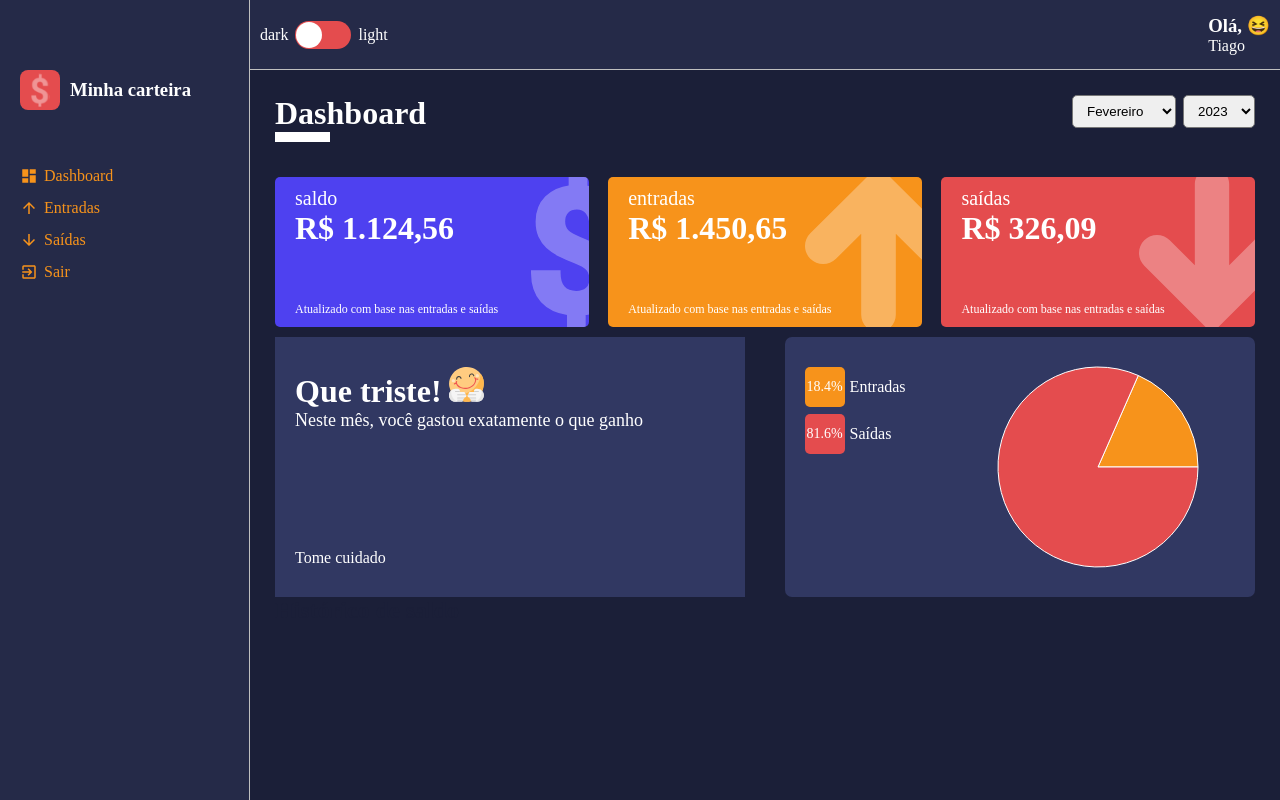
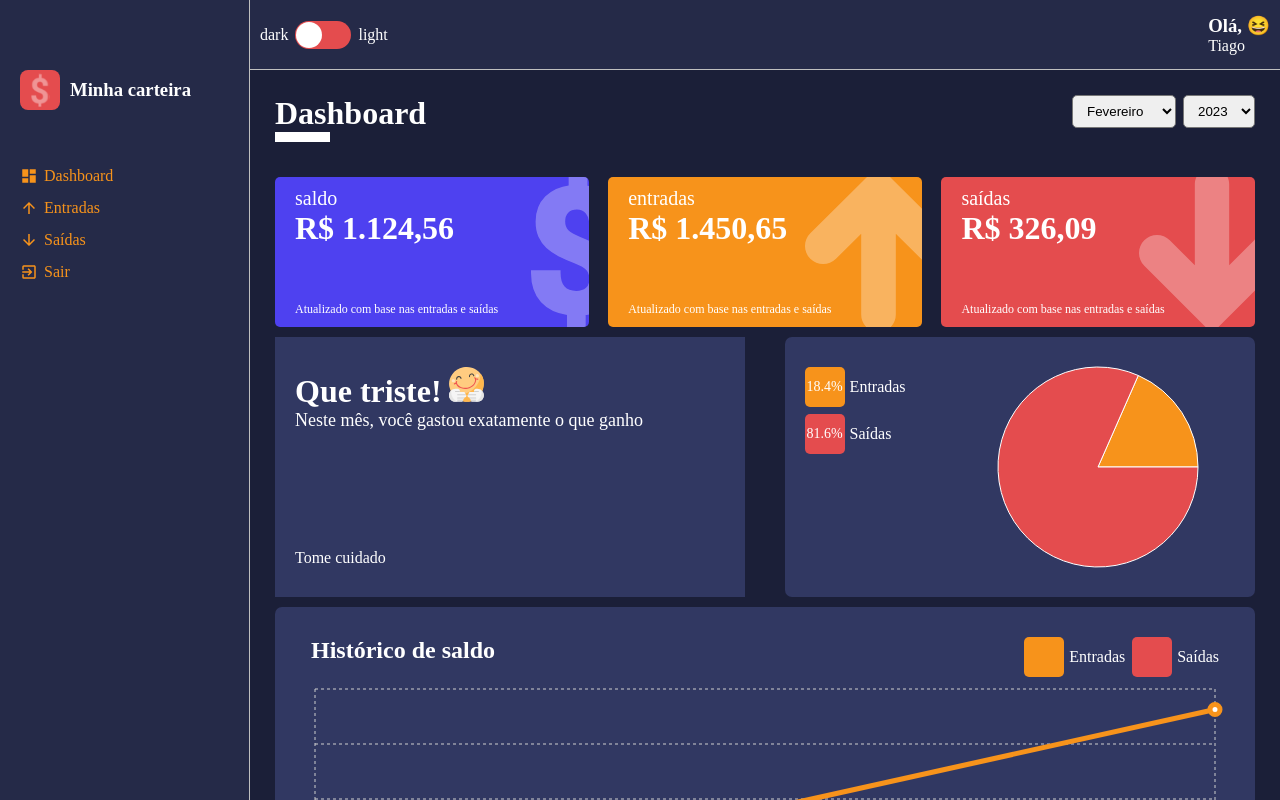
Before and after one commit to TiagoSilva34/Carteira-Digital, a React (Create React App) app: page /dashboard in a window 1280 px wide. Built offline with nearby package versions, Linux system fonts and the light colour scheme.

Commit message:
feat: Criando o gráfico de linhas

```diff
--- a/src/components/HistoryBox/index.tsx
+++ b/src/components/HistoryBox/index.tsx
@@ -1,55 +1,75 @@
-import { Container } from "./styles"
+import {
+  Container,
+  ContainerBox,
+  Header,
+  LegendContainer,
+  Legend
+} from './styles';
 import {
   ResponsiveContainer,
   LineChart,
   Line,
   XAxis,
   CartesianGrid,
-  Tooltip
-} from 'recharts'
+  Tooltip,
+} from 'recharts';
 
 interface IHistoryBoxProps {
   data: {
-    month: string
-    amountEntry: number
-    amountOutput: number
-  }[]
-  lineColorAmountEntry: string
-  lineColorAmountOutput: string
+    month: string;
+    amountEntry: number;
+    amountOutput: number;
+  }[];
+  lineColorAmountEntry: string;
+  lineColorAmountOutput: string;
 }
 
 export const HistoryBox: React.FC<IHistoryBoxProps> = ({
   data,
   lineColorAmountEntry,
-  lineColorAmountOutput
+  lineColorAmountOutput,
 }) => (
   <Container>
+    <Header>
       <h2>Histórico de saldo</h2>
+      <LegendContainer>
+        <Legend
+          color={lineColorAmountEntry}
+        >
+          <div></div>
+          <span>Entradas</span>
+        </Legend>
+        <Legend
+          color={lineColorAmountOutput}
+        >
+          <div></div>
+          <span>Saídas</span>
+        </Legend>
+      </LegendContainer>
+    </Header>
 
+    <ContainerBox>
       <ResponsiveContainer>
-      <LineChart data={data}>
-        <CartesianGrid
-          strokeDasharray="3 3"
-          stroke="#cecece"
-        />
-        <XAxis
-          dataKey="month"
-          stroke="#cecece"
-        />
+        <LineChart
+          data={data}
+          margin={{ left: 20, right: 20, top: 5, bottom: 5 }}
+        >
+          <CartesianGrid strokeDasharray='3 3' stroke='#cecece' />
+          <XAxis dataKey='month' stroke='#cecece' />
           <Tooltip />
           <Line
-          type="monotone"
-          dataKey="amountOEntry"
-          name="Entradas"
+            type='monotone'
+            dataKey='amountEntry'
+            name='Entradas'
             stroke={lineColorAmountEntry}
             strokeWidth={5}
             dot={{ r: 5 }}
             activeDot={{ r: 8 }}
           />
           <Line
-          type="monotone"
-          dataKey="amountOutput"
-          name="Saída"
+            type='monotone'
+            dataKey='amountOutput'
+            name='Saída'
             stroke={lineColorAmountOutput}
             strokeWidth={5}
             dot={{ r: 5 }}
@@ -57,5 +77,6 @@ export const HistoryBox: React.FC<IHistoryBoxProps> = ({
           />
         </LineChart>
       </ResponsiveContainer>
+    </ContainerBox>
   </Container>
-)
+);
--- a/src/components/HistoryBox/styles.ts
+++ b/src/components/HistoryBox/styles.ts
@@ -1,3 +1,69 @@
 import styled from "styled-components";
 
-export const Container = styled.div ``
+interface ILegendProps {
+  color: string
+}
+
+export const Container = styled.div `
+  width: 100%;
+  display: flex;
+  flex-direction: column;
+
+  background-color: ${props => props.theme.colors.tertiary};
+  color: ${props => props.theme.colors.white};
+
+  margin: 10px 0;
+  padding: 30px 20px;
+
+  border-radius: 7px;
+`
+
+export const ContainerBox = styled.div `
+  width: 100%;
+  height: 260px;
+`
+
+export const Header = styled.header `
+  width: 100%;
+  display: flex;
+  justify-content: space-between;
+
+  > h2 {
+    margin-bottom: 20px;
+    padding-left: 16px;
+  }
+`
+
+export const LegendContainer = styled.ul `
+  list-style: none;
+
+  display: flex;
+  padding-right: 16px;
+`
+
+export const Legend = styled.li<ILegendProps> `
+  display: flex;
+  align-items: center;
+
+  margin-bottom: 7px;
+  margin-left: 7px;
+
+  > div {
+    background-color: ${props => props.color};
+
+    width: 40px;
+    height: 40px;
+
+    border-radius: 5px;
+
+    font-size: 14px;
+
+    line-height: 40px;
+
+    text-align: center;
+  }
+
+  > span {
+    margin-left: 5px;
+  }
+`
--- a/src/pages/Dashboard/index.tsx
+++ b/src/pages/Dashboard/index.tsx
@@ -153,6 +153,54 @@ export const Dashboard: React.FC = () => {
     return data
   }, [totalGains, totalExpensive])
 
+  const historyData = useMemo(() => {
+    return listOfMonths.map((_, month) => {
+      let amountEntry = 0
+
+      gains.forEach((gain) => {
+        const date = new Date(gain.date)
+        const gainMonth = date.getMonth()
+        const gainYear = date.getFullYear()
+
+        if (gainMonth === month && gainYear === yearSelected) {
+          try {
+            amountEntry += Number(gain.amount)
+          } catch (error) {
+            throw new Error('Amount entry is invalid')
+          }
+        }
+      })
+
+      let amountOutput = 0
+      expenses.forEach((expense) => {
+        const date = new Date(expense.date)
+        const gainMonth = date.getMonth()
+        const gainYear = date.getFullYear()
+
+        if (gainMonth === month && gainYear === yearSelected) {
+          try {
+            amountOutput += Number(expense.amount)
+          } catch (error) {
+            throw new Error('Amount entry is invalid')
+          }
+        }
+      })
+
+      return {
+        monthNumber: month,
+        month: listOfMonths[month].substring(0, 3),
+        amountEntry,
+        amountOutput
+      }
+    })
+    .filter(item => {
+      const currentMonth = new Date().getMonth()
+      const currentYear = new Date().getFullYear()
+
+      return (yearSelected === currentYear && item.monthNumber <= currentMonth) || (yearSelected < currentYear)
+    })
+  }, [yearSelected])
+
   const handleMonthSelected = (month: string) => {
     try {
       var parseMonth = Number(month)
@@ -222,8 +270,13 @@ export const Dashboard: React.FC = () => {
         <PieChartComponent
           data={relationExpensesVersusGains}
         />
+
+        <HistoryBox
+          data={historyData}
+          lineColorAmountEntry="#F7931B"
+          lineColorAmountOutput="#E44C4E"
+        />
       </Content>
-      <HistoryBox />
     </Container>
   )
 }
```
Lines whose indentation alone changed are shown as unchanged.
